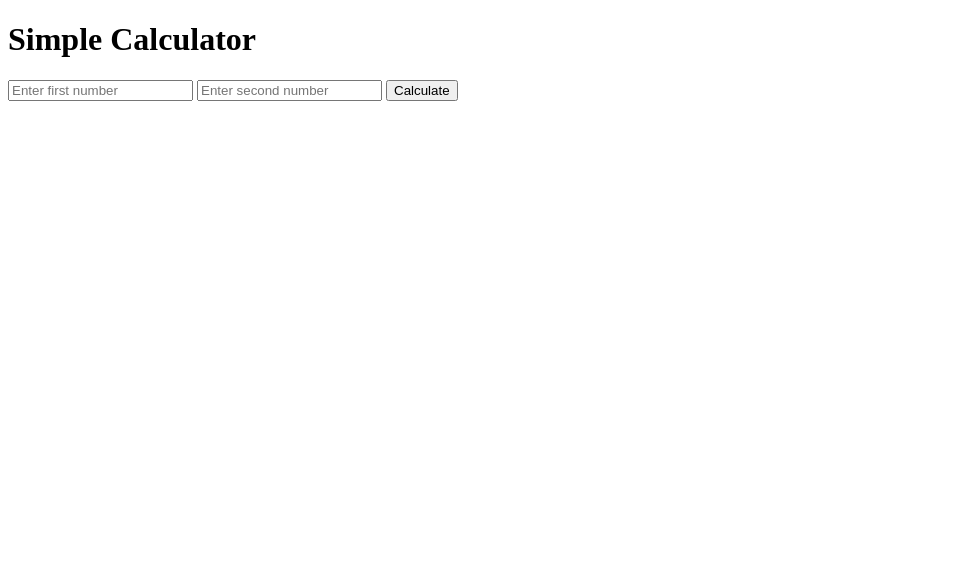
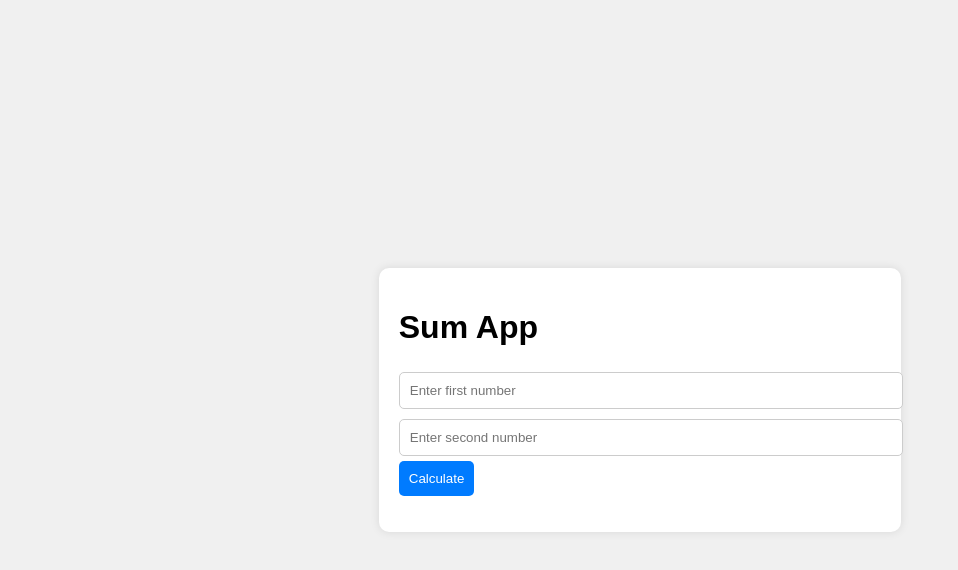
Before and after one commit to wldnn021200/welldone1226, a plain HTML site: page index.html in a window 1280 px wide. Shown: the whole page, without its empty margins (0-958 px from the left). Drawn offline with Linux system fonts and the light colour scheme.

Commit message:
Update index.html

```diff
--- a/index.html
+++ b/index.html
@@ -3,19 +3,59 @@
 <head>
     <meta charset="UTF-8">
     <meta name="viewport" content="width=device-width, initial-scale=1.0">
-    <title>Simple Calculator</title>
-    <link rel="stylesheet" href="styles.css">
+    <title>Sum App</title>
+    <style>
+        body {
+            font-family: Arial, sans-serif;
+            margin: 0;
+            padding: 0;
+            display: flex;
+            justify-content: center;
+            align-items: center;
+            height: 100vh;
+            background-color: #f0f0f0;
+        }
+        .container {
+            background: white;
+            padding: 20px;
+            border-radius: 10px;
+            box-shadow: 0 0 10px rgba(0, 0, 0, 0.1);
+        }
+        input {
+            margin: 5px 0;
+            padding: 10px;
+            border: 1px solid #ccc;
+            border-radius: 5px;
+            width: 100%;
+        }
+        button {
+            padding: 10px;
+            background: #007bff;
+            border: none;
+            color: white;
+            border-radius: 5px;
+            cursor: pointer;
+        }
+        button:hover {
+            background: #0056b3;
+        }
+    </style>
 </head>
 <body>
     <div class="container">
-        <h1>Simple Calculator</h1>
-        <div class="calculator">
-            <input type="number" id="input1" placeholder="Enter first number">
-            <input type="number" id="input2" placeholder="Enter second number">
-            <button onclick="calculate()">Calculate</button>
-            <div id="result"></div>
-        </div>
+        <h1>Sum App</h1>
+        <input type="number" id="num1" placeholder="Enter first number">
+        <input type="number" id="num2" placeholder="Enter second number">
+        <button onclick="calculateSum()">Calculate</button>
+        <p id="result"></p>
     </div>
-    <script src="script.js"></script>
+    <script>
+        function calculateSum() {
+            const num1 = parseInt(document.getElementById('num1').value);
+            const num2 = parseInt(document.getElementById('num2').value);
+            const result = num1 + num2;
+            document.getElementById('result').innerText = 'Result: ' + result;
+        }
+    </script>
 </body>
 </html>
```
